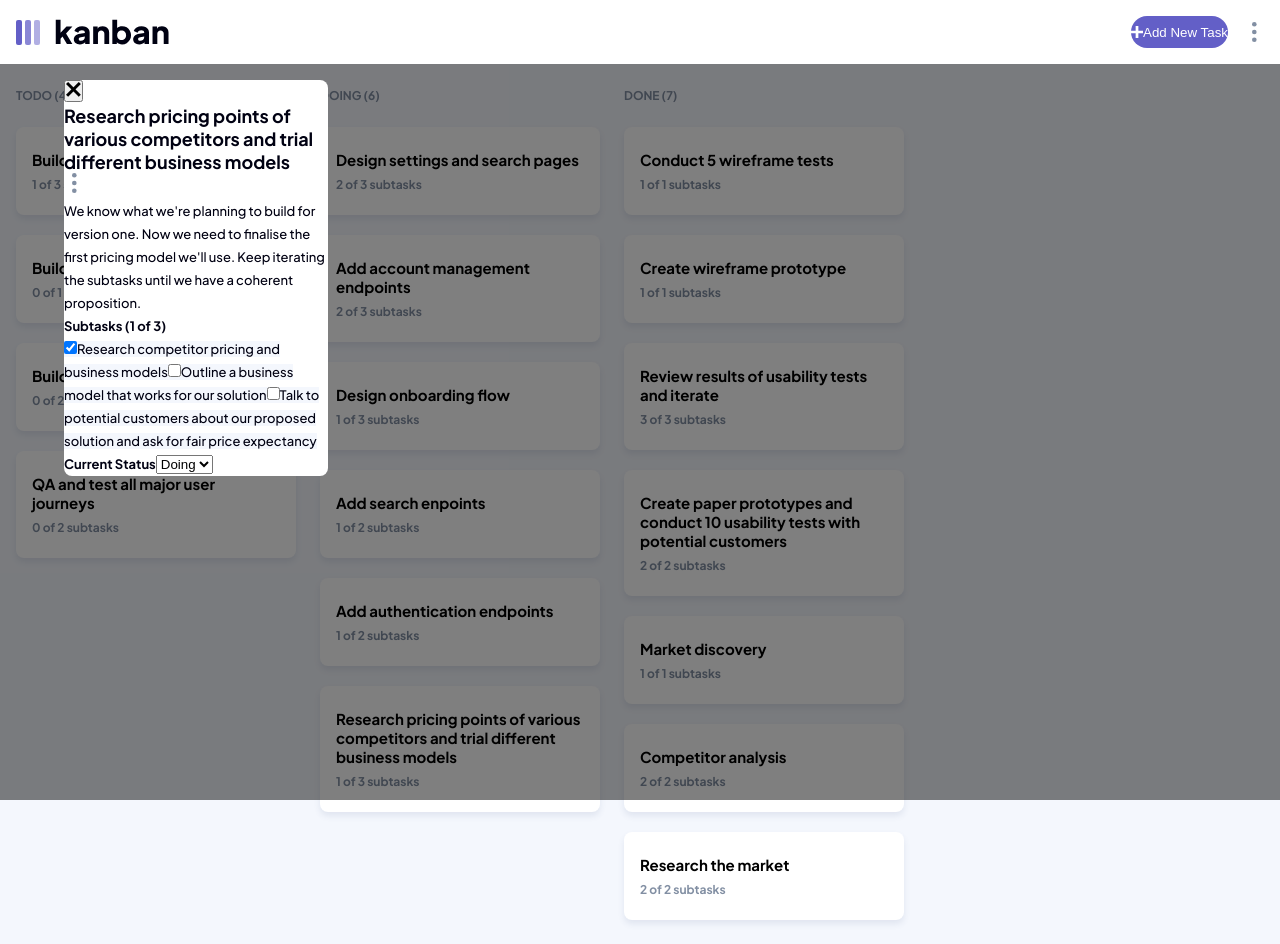
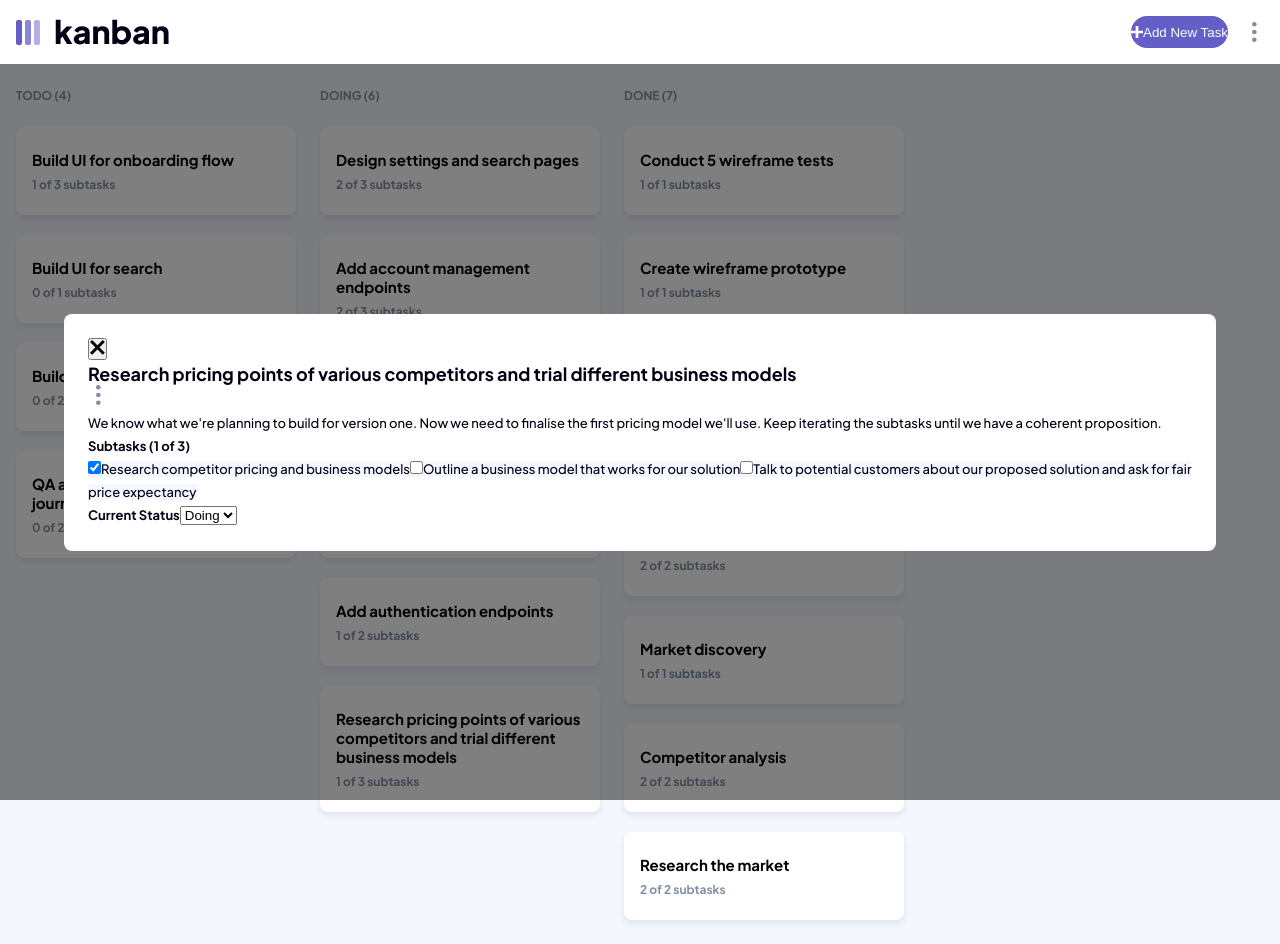
Before and after one commit to ryanbradley-webdev/kanban-task-management-app, a React (Vite) app: page / in a window 1280 px wide. Both pictures are taken after a click on the button 460 px from the left and 749 px from the top of the page. Built offline with nearby package versions, Linux system fonts and the light colour scheme.

Commit message:
Update modal styling to center modal on page and pad content.

```diff
--- a/src/components/modal/modal.module.css
+++ b/src/components/modal/modal.module.css
@@ -2,13 +2,14 @@
     position: fixed;
     inset: 0;
     top: 64px;
+    display: grid;
+    place-items: center;
     background-color: #00000080;
 }
 
 .modal {
-    margin-top: 16px;
-    margin-left: 64px;
-    width: 264px;
+    padding: 24px;
+    width: 90%;
     background-color: var(--clr-white-pri);
     border-radius: var(--radius-element);
 }
```
